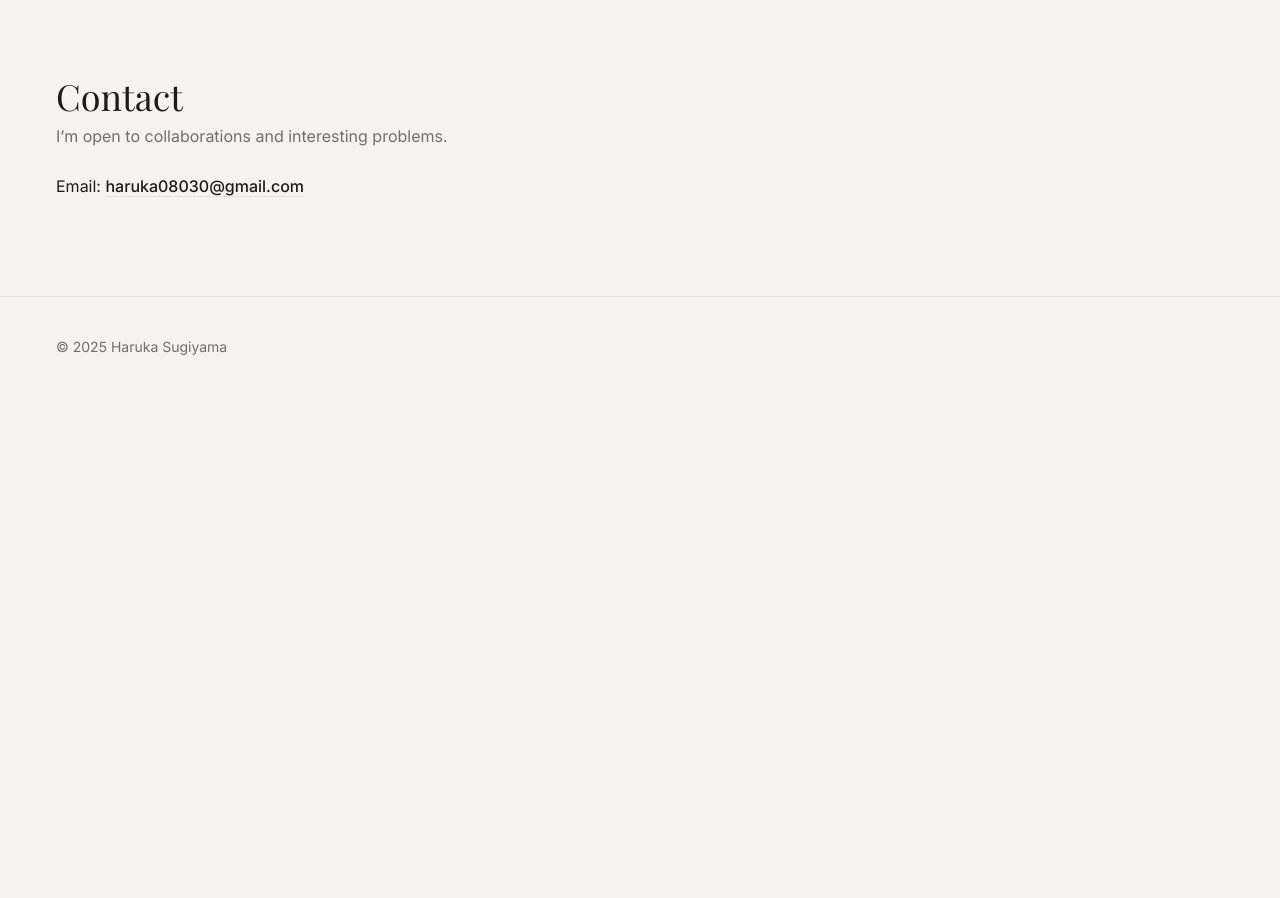
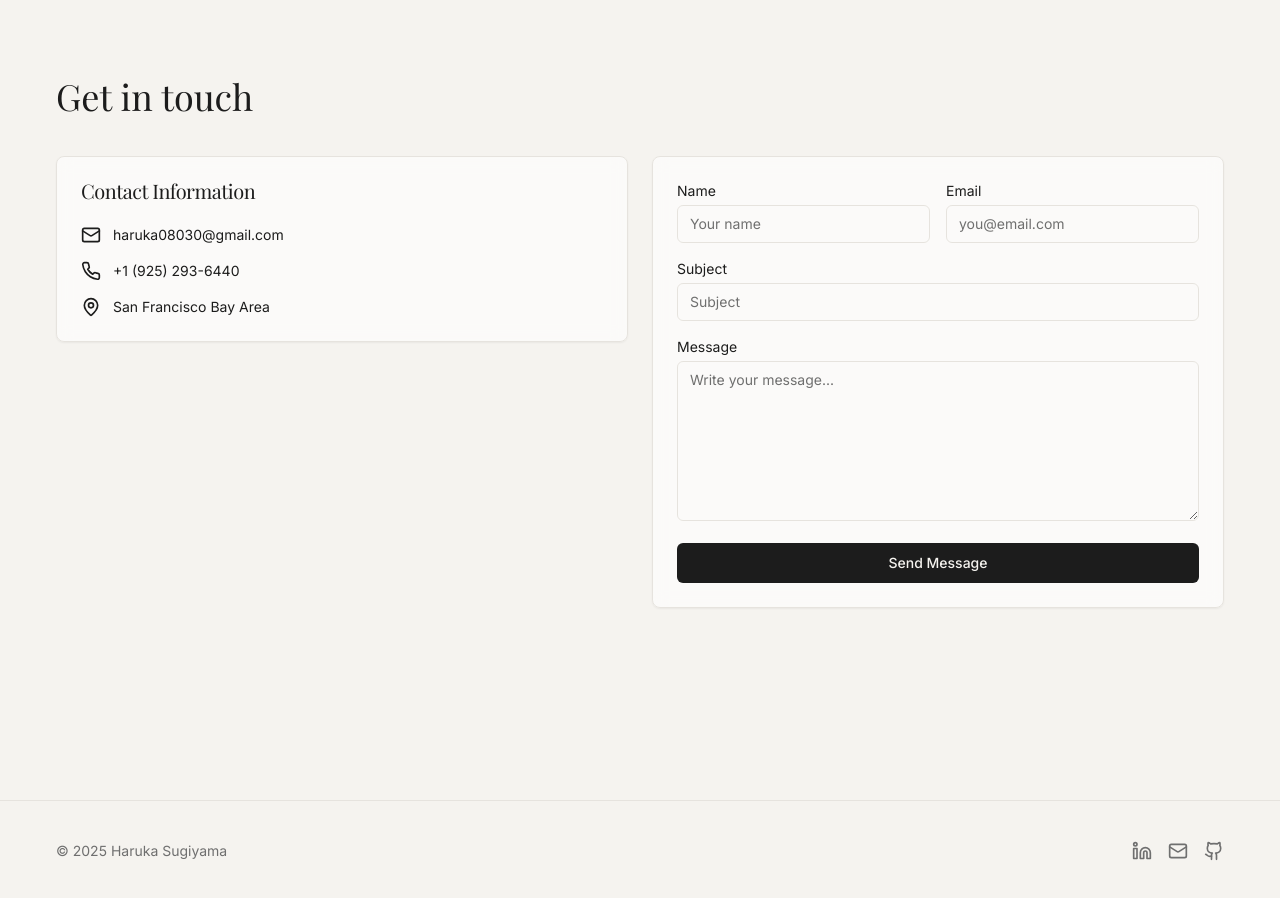
Before and after one commit to haruka08030/haruka08030.github.io, a Next.js app: page / in a window 1280 px wide. Shown: the part 1180-2078 px from the top of the page. Before the commit the page ends 1577 px from the top, so only its background shows below. Built offline with nearby package versions, Linux system fonts and the light colour scheme; a web font is replaced by a local one.

Commit message:
contact information

```diff
--- a/app/layout.tsx
+++ b/app/layout.tsx
@@ -2,6 +2,7 @@ import type { Metadata } from 'next'
 import { Inter, Playfair_Display } from 'next/font/google'
 import './globals.css'
 import Link from 'next/link'
+import { Github, Mail, Linkedin } from 'lucide-react'
 
 const inter = Inter({ subsets: ['latin'], variable: '--font-inter', display: 'swap' })
 const playfair = Playfair_Display({ subsets: ['latin'], variable: '--font-playfair', display: 'swap' })
@@ -35,7 +36,7 @@ export const metadata: Metadata = {
 export default function RootLayout({ children }: { children: React.ReactNode }) {
   return (
     <html lang="en" className={`${inter.variable} ${playfair.variable}`}>
-      <body className="min-h-screen antialiased">
+      <body className="min-h-screen antialiased flex flex-col">
         <header className="border-b border-border/80 bg-[var(--bg)]/60 backdrop-blur supports-[backdrop-filter]:bg-[var(--bg)]/60 sticky top-0 z-50">
           <div className="container flex h-14 items-center justify-between">
             <Link href="#" className="font-serif text-xl tracking-tight">Haruka</Link>
@@ -46,9 +47,38 @@ export default function RootLayout({ children }: { children: React.ReactNode })
             </nav>
           </div>
         </header>
-        <main>{children}</main>
+        <main className="flex-1">{children}</main>
         <footer className="border-t border-border mt-24">
-          <div className="container py-10 text-sm text-muted">© {new Date().getFullYear()} Haruka Sugiyama</div>
+          <div className="container py-10 flex items-center justify-between">
+            <div className="text-sm text-muted">© {new Date().getFullYear()} Haruka Sugiyama</div>
+            <div className="flex items-center gap-4 text-muted">
+              <a
+                href="https://www.linkedin.com/in/haruka-sugiyama-a78510305/"
+                target="_blank"
+                rel="noreferrer noopener"
+                aria-label="LinkedIn"
+                className="hover:text-fg transition-colors"
+              >
+                <Linkedin className="h-5 w-5" />
+              </a>
+              <a
+                href="mailto:haruka08030@gmail.com"
+                aria-label="Email"
+                className="hover:text-fg transition-colors"
+              >
+                <Mail className="h-5 w-5" />
+              </a>
+              <a
+                href="https://github.com/haruka08030"
+                target="_blank"
+                rel="noreferrer noopener"
+                aria-label="GitHub"
+                className="hover:text-fg transition-colors"
+              >
+                <Github className="h-5 w-5" />
+              </a>
+            </div>
+          </div>
         </footer>
       </body>
     </html>
--- a/app/page.tsx
+++ b/app/page.tsx
@@ -4,6 +4,7 @@ import Image from 'next/image'
 import { motion } from 'framer-motion'
 import { Button } from '@/components/ui/button'
 import { Card, CardContent, CardDescription, CardHeader, CardTitle } from '@/components/ui/card'
+import { Mail, MapPin, Phone } from 'lucide-react'
 
 export default function HomePage() {
   return (
@@ -63,14 +64,102 @@ export default function HomePage() {
 
       {/* Contact */}
       <section id="contact" className="container mt-20 md:mt-28 mb-24">
-        <div className="mb-6">
-          <h2 className="font-serif text-3xl md:text-4xl">Contact</h2>
-          <p className="text-muted mt-2">I’m open to collaborations and interesting problems.</p>
+        <div className="mb-8 md:mb-10 text-center md:text-left">
+          <h2 className="font-serif text-3xl md:text-4xl">Get in touch</h2>
         </div>
-        <div className="prose">
-          <p>
-            Email: <a className="underline decoration-border underline-offset-4 hover:text-fg" href="mailto:haruka08030@gmail.com">haruka08030@gmail.com</a>
-          </p>
+
+        <div className="grid gap-6 md:grid-cols-2">
+          {/* Info card */}
+          <Card className="h-max">
+            <CardHeader>
+              <CardTitle className="font-serif">Contact Information</CardTitle>
+            </CardHeader>
+            <CardContent>
+              <div className="space-y-4 text-sm">
+                <a href="mailto:haruka08030@gmail.com" className="flex items-center gap-3 hover:text-fg transition-colors">
+                  <Mail className="h-5 w-5" />
+                  <span>haruka08030@gmail.com</span>
+                </a>
+                <a
+                  href="tel:+819000000000"
+                  className="flex items-center gap-3 hover:text-fg transition-colors"
+                >
+                  <Phone className="h-5 w-5" />
+                  <span>+1 (925) 293-6440</span>
+                </a>
+                <div className="flex items-center gap-3">
+                  <MapPin className="h-5 w-5" />
+                  <span>San Francisco Bay Area</span>
+                </div>
+              </div>
+            </CardContent>
+          </Card>
+
+          {/* Form */}
+          <Card>
+            <CardContent className="pt-6">
+              <form
+                className="space-y-4"
+                onSubmit={(e) => {
+                  e.preventDefault()
+                  const form = e.currentTarget as HTMLFormElement
+                  const data = new FormData(form)
+                  const name = (data.get('name') as string) || ''
+                  const from = (data.get('email') as string) || ''
+                  const subject = (data.get('subject') as string) || ''
+                  const message = (data.get('message') as string) || ''
+                  const mailto = new URL(`mailto:haruka08030@gmail.com`)
+                  const finalSubject = subject || 'Portfolio Contact'
+                  const body = `${message}\n\n— ${name || 'Anonymous'} (${from || 'no email'})`
+                  mailto.searchParams.set('subject', finalSubject)
+                  mailto.searchParams.set('body', body)
+                  window.location.href = mailto.toString()
+                }}
+              >
+                <div className="grid gap-4 sm:grid-cols-2">
+                  <div>
+                    <label className="mb-1 block text-sm">Name</label>
+                    <input
+                      name="name"
+                      type="text"
+                      className="w-full rounded-md border border-border bg-transparent px-3 py-2 text-sm placeholder:text-muted focus:outline-none focus:ring-2 focus:ring-fg/20"
+                      placeholder="Your name"
+                    />
+                  </div>
+                  <div>
+                    <label className="mb-1 block text-sm">Email</label>
+                    <input
+                      name="email"
+                      type="email"
+                      required
+                      className="w-full rounded-md border border-border bg-transparent px-3 py-2 text-sm placeholder:text-muted focus:outline-none focus:ring-2 focus:ring-fg/20"
+                      placeholder="you@email.com"
+                    />
+                  </div>
+                </div>
+                <div>
+                  <label className="mb-1 block text-sm">Subject</label>
+                  <input
+                    name="subject"
+                    type="text"
+                    className="w-full rounded-md border border-border bg-transparent px-3 py-2 text-sm placeholder:text-muted focus:outline-none focus:ring-2 focus:ring-fg/20"
+                    placeholder="Subject"
+                  />
+                </div>
+                <div>
+                  <label className="mb-1 block text-sm">Message</label>
+                  <textarea
+                    name="message"
+                    className="w-full rounded-md border border-border bg-transparent px-3 py-2 text-sm placeholder:text-muted focus:outline-none focus:ring-2 focus:ring-fg/20 min-h-[160px]"
+                    placeholder="Write your message..."
+                  />
+                </div>
+                <div>
+                  <Button type="submit" className="w-full">Send Message</Button>
+                </div>
+              </form>
+            </CardContent>
+          </Card>
         </div>
       </section>
     </div>
--- a/next.config.mjs
+++ b/next.config.mjs
@@ -1,6 +1,16 @@
 // Configure static export for GitHub Pages
-const useRootPages = process.env.USE_ROOT_PAGES === 'true' || process.env.USE_ROOT_PAGES === '1'
-const repoName = process.env.REPO_NAME || ''
+// Auto-detect repo when running in GitHub Actions so that
+// basePath/assetPrefix work even without repository variables.
+const ghRepo = process.env.GITHUB_REPOSITORY || '' // e.g. "owner/repo"
+const ghRepoName = ghRepo.includes('/') ? ghRepo.split('/')[1] : ''
+
+// Prefer explicit variables, otherwise fall back to GH repo name
+const repoName = process.env.REPO_NAME || ghRepoName || ''
+
+// If USE_ROOT_PAGES is explicitly set, honor it. Otherwise infer from repo name.
+const inferredRoot = /.+\.github\.io$/i.test(repoName)
+const useRootPages = (process.env.USE_ROOT_PAGES === 'true' || process.env.USE_ROOT_PAGES === '1') || inferredRoot
+
 const basePath = useRootPages ? '' : (repoName ? `/${repoName}` : '')
 const assetPrefix = basePath || ''
 
--- a/package.json
+++ b/package.json
@@ -5,6 +5,8 @@
   "scripts": {
     "dev": "next dev",
     "build": "next build",
+    "preview": "npm run build && node scripts/preview.mjs",
+    "serve:out": "node scripts/preview.mjs",
     "start": "next start",
     "lint": "next lint"
   },
```
Also changed, not shown: scripts/preview.mjs (added, +116 -0 lines).
